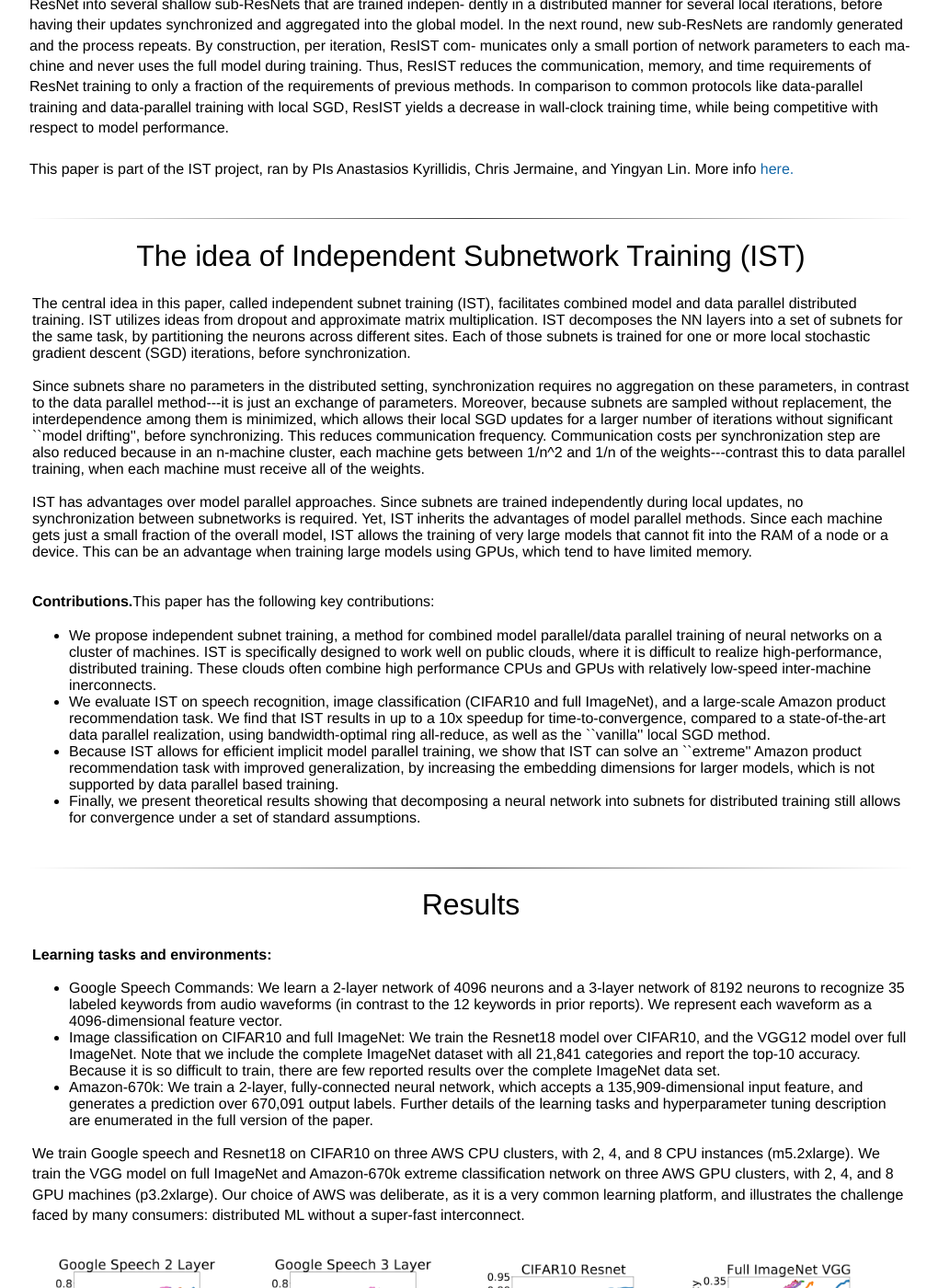
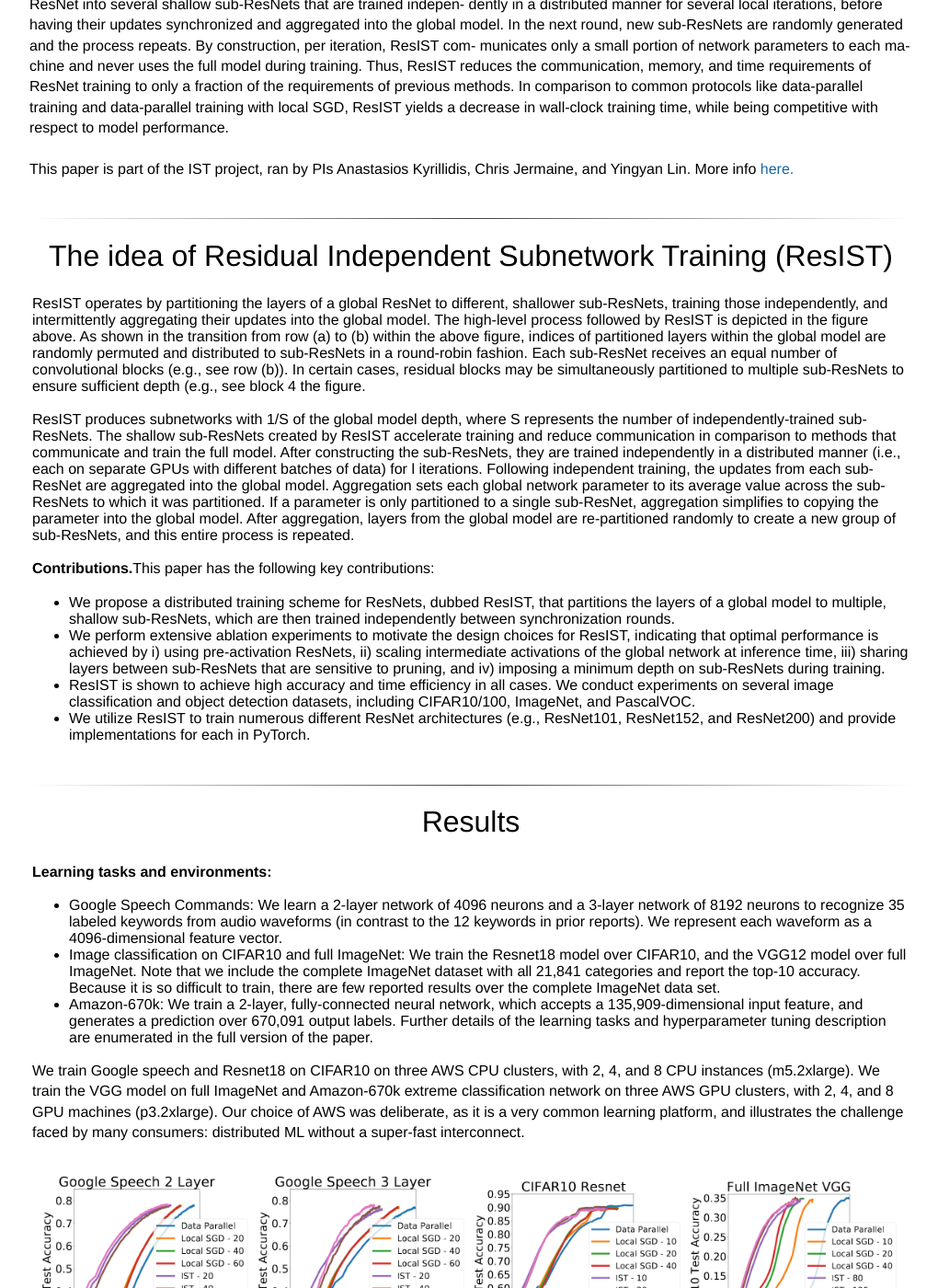
Before and after one commit to akyrillidis/ist, a Jekyll site: the page ResIST.html, which Jekyll copies as it is, in a window 1280 px wide and 1400 px high, scrolled down 692 px. Shown: the whole window at 92% size, without its empty margins (128-1148 px from the left). Built offline with Jekyll 4.4.1, drawn with Linux system fonts in a browser that asks for light colours; some web fonts are replaced.

Commit message:
Update ResIST.html

```diff
--- a/ResIST.html
+++ b/ResIST.html
@@ -260,30 +260,25 @@
 	<hr>
 
 	<table align=center width=960px>
-		<center><h1>The idea of Independent Subnetwork Training (IST)</h1></center>
+		<center><h1>The idea of Residual Independent Subnetwork Training (ResIST)</h1></center>
 		<tr>
 			<td>
-				The central idea in this paper, called independent subnet training (IST), facilitates combined model and data parallel distributed training.
-				IST utilizes ideas from dropout and approximate matrix multiplication.
-				IST decomposes the NN layers into a set of subnets for the same task, by partitioning the neurons across different sites.
-				Each of those subnets is trained for one or more local stochastic gradient descent (SGD) iterations, before synchronization. <br> <br>
+				ResIST operates by partitioning the layers of a global ResNet to different, shallower sub-ResNets, training those independently, and intermittently aggregating their updates into the global model. The high-level process followed by ResIST is depicted in the figure above.
+				As shown in the transition from row (a) to (b) within the above figure, indices of partitioned layers within the global model are randomly permuted and distributed to sub-ResNets in a round-robin fashion. Each sub-ResNet receives an equal number of convolutional blocks (e.g., see row (b)). In certain cases, residual blocks may be simultaneously partitioned to multiple sub-ResNets to ensure sufficient depth (e.g., see block 4 the figure. <br> <br>
 
-				Since subnets share no parameters in the distributed setting, synchronization requires no aggregation on these parameters, in contrast to the data parallel method---it is just an exchange of parameters.
-				Moreover, because subnets are sampled without replacement, the interdependence among them is minimized, which allows their local SGD updates for a larger number of iterations without significant ``model drifting'', before synchronizing.
-				This reduces communication frequency.
-				Communication costs per synchronization step are also reduced because in an n-machine cluster, each machine gets between 1/n^2 and 1/n of the weights---contrast this to data parallel training, when each machine must receive all of the weights. <br> <br>
-
-				IST has advantages over model parallel approaches.
-				Since subnets are trained independently during local updates, no synchronization between subnetworks is required.
-				Yet, IST inherits the advantages of model parallel methods. Since each machine gets just a small fraction of the overall model, IST allows the training of very large models that cannot fit into the RAM of a node or a device.
-				This can be an advantage when training large models using GPUs, which tend to have limited memory. <br> <br>
+				ResIST produces subnetworks with 1/S of the global model depth, where S represents the number of independently-trained sub-ResNets.
+				The shallow sub-ResNets created by ResIST accelerate training and reduce communication in comparison to methods that communicate and train the full model.
+				After constructing the sub-ResNets, they are trained independently in a distributed manner (i.e., each on separate GPUs with different batches of data) for l iterations.
+				Following independent training, the updates from each sub-ResNet are aggregated into the global model. Aggregation sets each global network parameter to its average value across the sub-ResNets to which it was partitioned.
+				If a parameter is only partitioned to a single sub-ResNet, aggregation simplifies to copying the parameter into the global model.
+				After aggregation, layers from the global model are re-partitioned randomly to create a new group of sub-ResNets, and this entire process is repeated.
 
 				<p><b>Contributions.</b>This paper has the following key contributions:</p>
 					<ul>
-  						<li>We propose independent subnet training, a method for combined model parallel/data parallel training of neural networks on a cluster of machines. IST is specifically designed to work well on public clouds, where it is difficult to realize high-performance, distributed training.  These clouds often combine high performance CPUs and GPUs with relatively low-speed inter-machine inerconnects.</li>
-  						<li>We evaluate IST on speech recognition, image classification (CIFAR10 and full ImageNet), and a large-scale Amazon product recommendation task. We find that IST results in up to a 10x speedup for time-to-convergence, compared to a state-of-the-art data parallel realization, using bandwidth-optimal ring all-reduce, as well as the ``vanilla'' local SGD method.</li>
-  						<li>Because IST allows for efficient implicit model parallel training, we show that IST can solve an ``extreme'' Amazon product recommendation task with improved generalization, by increasing the embedding dimensions for larger models, which is not supported by data parallel based training.</li>
-						<li>Finally, we present theoretical results showing that decomposing a neural network into subnets for distributed training still allows for convergence under a set of standard assumptions.</li>
+  						<li>We propose a distributed training scheme for ResNets, dubbed ResIST, that partitions the layers of a global model to multiple, shallow sub-ResNets, which are then trained independently between synchronization rounds.</li>
+  						<li>We perform extensive ablation experiments to motivate the design choices for ResIST, indicating that optimal performance is achieved by i) using pre-activation ResNets, ii) scaling intermediate activations of the global network at inference time, iii) sharing layers between sub-ResNets that are sensitive to pruning, and iv) imposing a minimum depth on sub-ResNets during training.</li>
+  						<li>ResIST is shown to achieve high accuracy and time efficiency in all cases. We conduct experiments on several image classification and object detection datasets, including CIFAR10/100, ImageNet, and PascalVOC.</li>
+						<li>We utilize ResIST to train numerous different ResNet architectures (e.g., ResNet101, ResNet152, and ResNet200) and provide implementations for each in PyTorch.</li>
 					</ul>
 			</td>
 		</tr>
```
